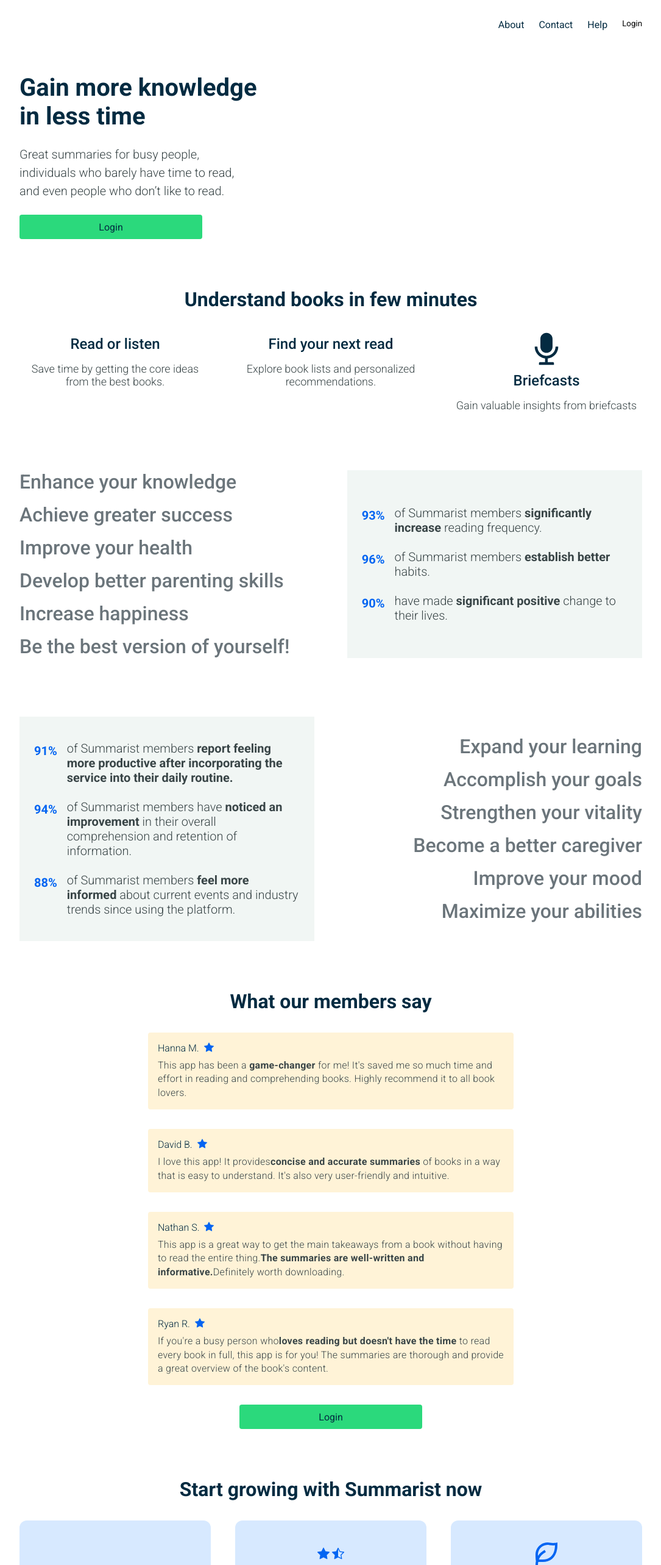
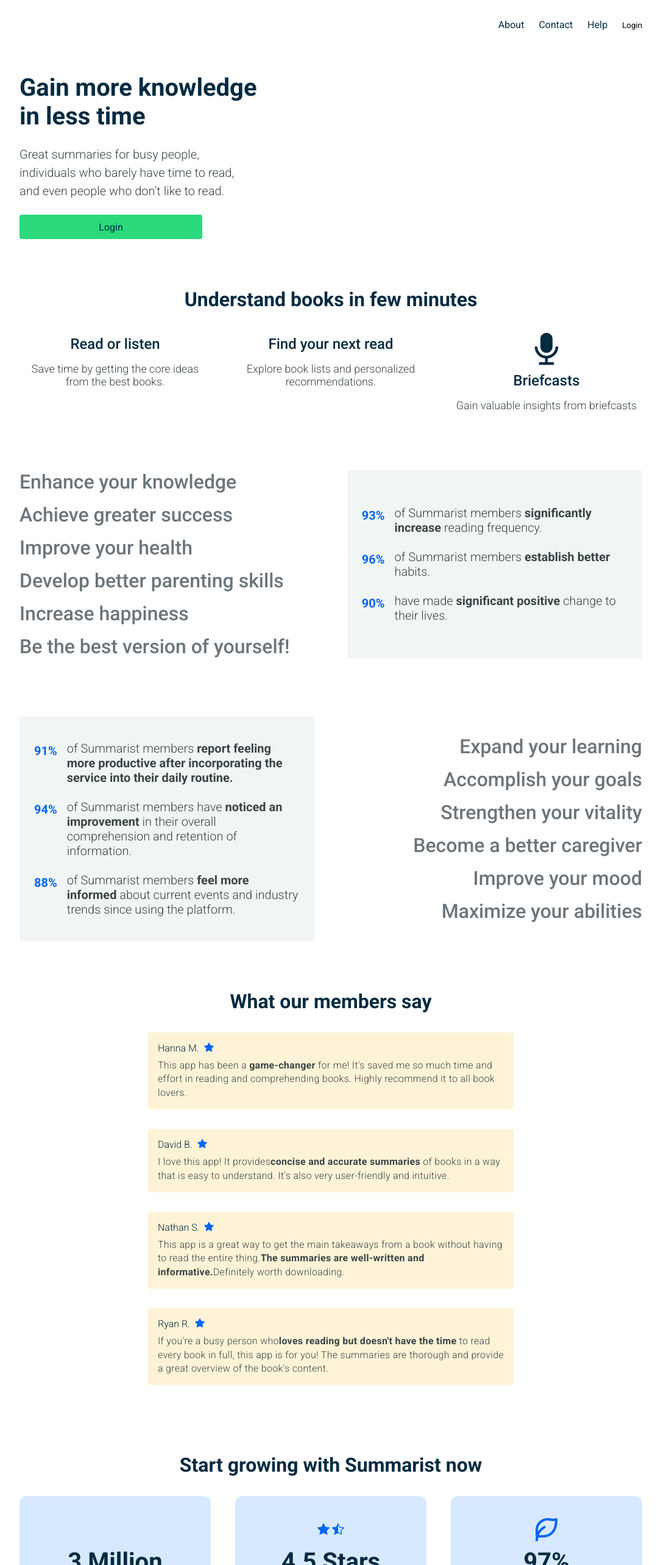
Before and after one commit to Franklin28create/julius-summarist, a Next.js app: page / in a window 1280 px wide. Shown: the top 2566 px of the page at 61% size, without its empty margins (97-1182 px from the left). Built offline with nearby package versions, Linux system fonts and the light colour scheme.

Commit message:
homepagea1 test

```diff
--- a/app/LoginForm.tsx
+++ b/app/LoginForm.tsx
@@ -1,6 +1,7 @@
 "use client";
 
 import { useState } from "react";
+import AuthModal from "./AuthModal";
 
 
 
@@ -46,10 +47,17 @@
 
         <button
           type="submit"
-          className="w-full bg-blue-600 text-white p-2 rounded-md hover:bg-blue-700 transition"
+          className="home__cta--btn"
+          onClick={() => {
+          console.log("Login button clicked!")
+          setIsModalOpen(true);
+          }}
         >
           Login
         </button>
+        {isModalOpen && (
+        <AuthModal onClose={() => setIsModalOpen(false)} />
+      )}
       </form>
     </div>
   );
--- a/app/Navbar.tsx
+++ b/app/Navbar.tsx
@@ -9,13 +9,12 @@
 
   return (
     <>
-      <button className="nav__cta--btn"
+      <button className="nav__list--login"
       onClick={() => {
       console.log("Button clicked!")
       setIsModalOpen(true)}}>
         Login
       </button>
-
       {isModalOpen && (
         <AuthModal onClose={() => setIsModalOpen(false)} />
       )}
--- a/app/globals.css
+++ b/app/globals.css
@@ -79,12 +79,12 @@
   justify-content: center;
 }
 
-.nav__cta--btn {
+/* .nav__cta--btn {
   max-width: 300px;
   display: flex;
   align-items: center;
   justify-content: center;
-}
+} */
 
 /* HOME */
 .section__title {
--- a/app/layout.tsx
+++ b/app/layout.tsx
@@ -242,7 +242,7 @@
             </div>
           </div>
           <div className="reviews__btn--wrapper">
-            <button className="btn home__cta--btn">Login</button>
+            {/* <button className="btn home__cta--btn">Login</button> */}
           </div>
         </div>
       </div>
```
